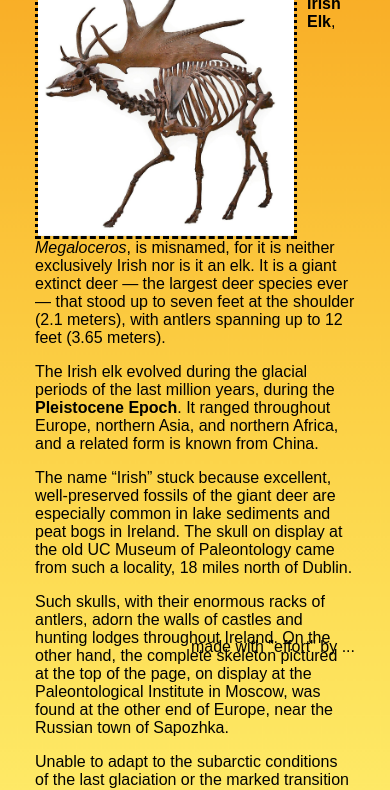
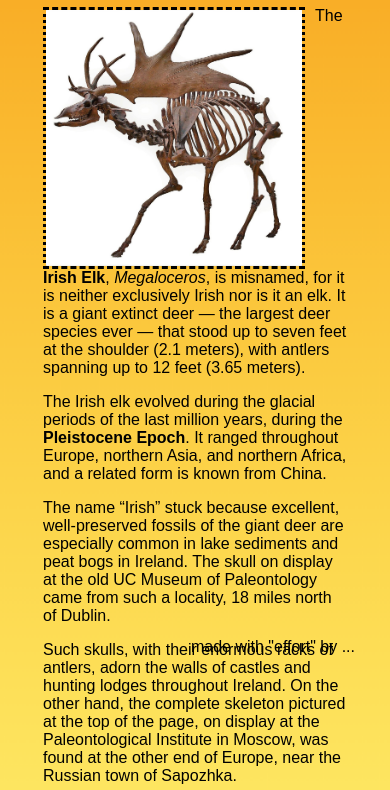
Before and after one commit to Iris7395/simplewebsite, a plain HTML site: page index.html in a window 390 px wide. Shown: the part 153-943 px from the top of the page. Drawn offline with Linux system fonts and the light colour scheme.

Commit message:
mobile friendliness

```diff
--- a/styles.css
+++ b/styles.css
@@ -5,7 +5,7 @@ body {
 	background-position: center;
 	min-height: 100vh;
 	font-family: Arial;
-	margin: 35px;
+	padding: 35px;
 }
 
 #welcomeMessage {
```
